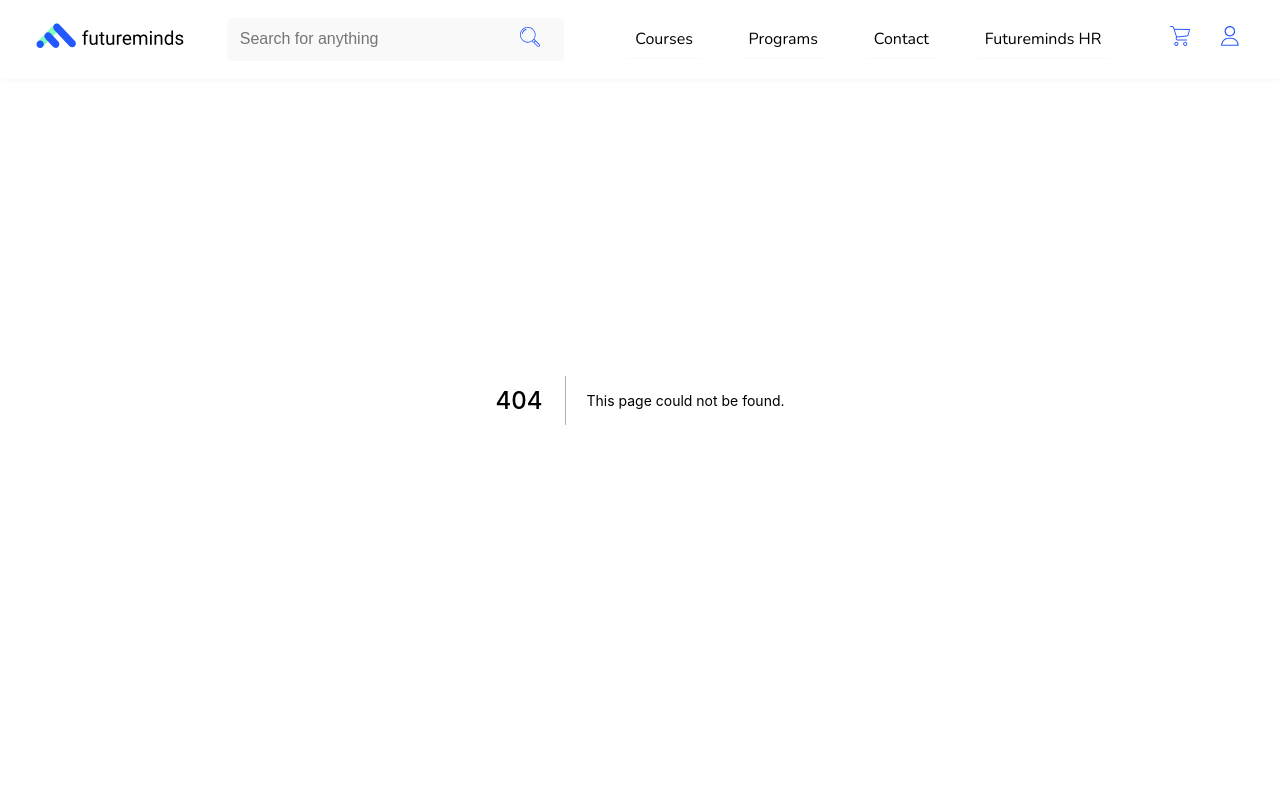
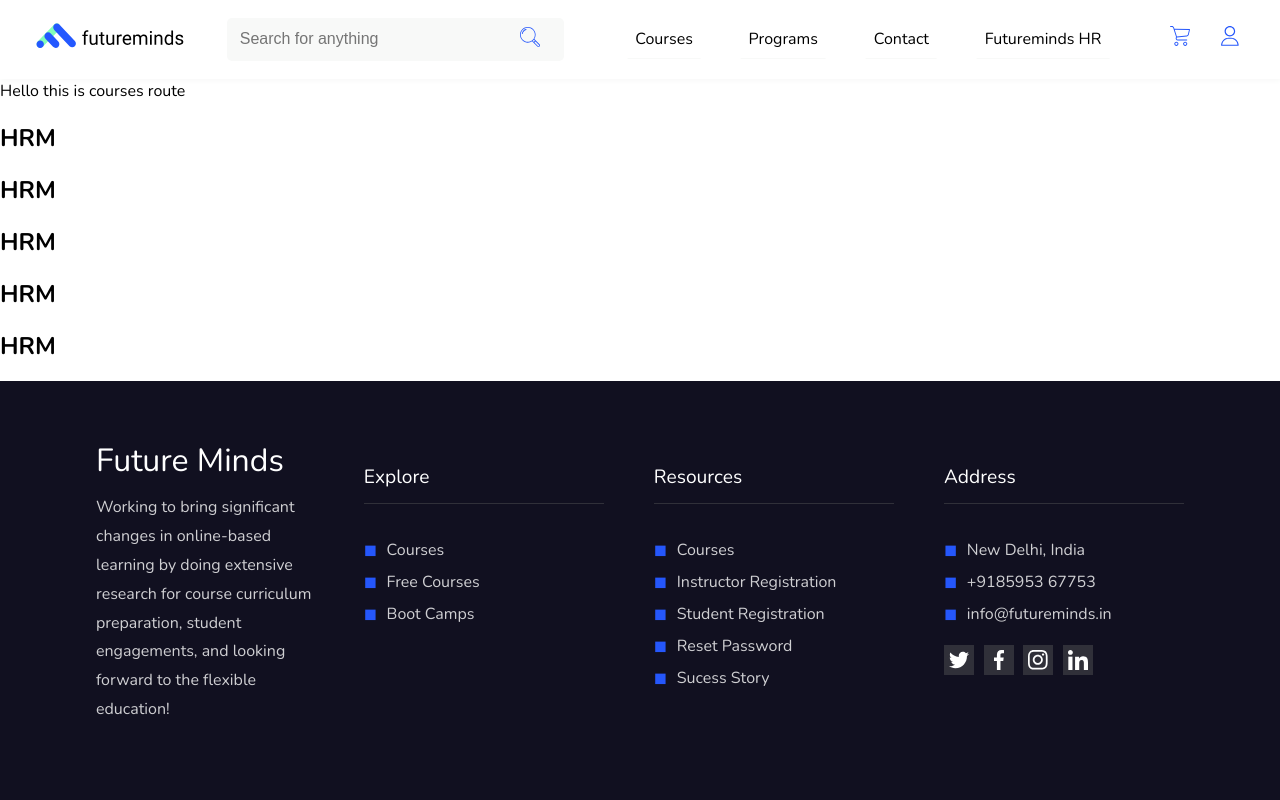
Before and after one commit to Hardikbhanot/Future-Minds, a Next.js app: page /courses in a window 1280 px wide. Before the commit this address had no page. Shown: the top 800 px of the page. Built offline with nearby package versions, Linux system fonts and the light colour scheme.

Commit message:
courses and dynamic route added

```diff
--- /dev/null
+++ b/components/CoursesCard/CourseCard.module.scss
@@ -0,0 +1,3 @@
+.course_card {
+  background-image: purple;
+}
--- /dev/null
+++ b/components/CoursesCard/CourseCard.tsx
@@ -0,0 +1,24 @@
+import styles from './CourseCard.module.scss';
+
+interface courseFields {
+  courseId: number;
+  courseImg: string;
+  courseName: string;
+  discription: string;
+  noOfCourses: number;
+  noOfStudents: number;
+}
+
+interface pageProps {
+  course: courseFields;
+}
+
+const CourseCard = (props: pageProps) => {
+  return (
+    <section className={styles.course_card}>
+      <h1>{props.course.courseName}</h1>
+    </section>
+  );
+};
+
+export default CourseCard;
--- a/components/LayoutComponents/Footer/Footer.module.scss
+++ b/components/LayoutComponents/Footer/Footer.module.scss
@@ -5,7 +5,7 @@
 
 .footer {
   font-family: 'Nunito', 'Inter', sans-serif;
-  width: sizes.$wd-100;
+  width: 100%;
   display: flex;
   flex-direction: column;
   color: colors.$clr-white;
@@ -27,7 +27,7 @@
   .main_heading {
     margin: 0;
     font-weight: 400;
-    font-size: fonts.$fs-nr;
+    font-size: 1.5em;
     line-height: sizes.$m-0;
     color: colors.$clr-white;
   }
--- /dev/null
+++ b/pages/courses/DynamicCourses.module.scss
@@ -0,0 +1,4 @@
+.dynamicCourses {
+  margin-top: 5rem;
+  text-align: center;
+}
--- /dev/null
+++ b/pages/courses/index.module.scss
@@ -0,0 +1,3 @@
+.courses {
+  margin-top: 5rem;
+}
--- /dev/null
+++ b/pages/courses/index.tsx
@@ -0,0 +1,71 @@
+import styles from './index.module.scss';
+import CourseCard from '../../components/CoursesCard/CourseCard';
+
+const Courses = () => {
+  const dummy_data = [
+    {
+      courseId: 1,
+      courseImg:
+        'https://images.pexels.com/photos/4348791/pexels-photo-4348791.jpeg?auto=compress&cs=tinysrgb&dpr=2&h=650&w=940',
+      courseName: 'HRM',
+      discription:
+        'Lorem ipsum dolor sit amet, consectetur adipisicing elit. Ipsa nisi illum veniam, doloribus quam eius!',
+      noOfCourses: 0,
+      noOfStudents: 1
+    },
+    {
+      courseId: 2,
+      courseImg:
+        'https://images.pexels.com/photos/4348791/pexels-photo-4348791.jpeg?auto=compress&cs=tinysrgb&dpr=2&h=650&w=940',
+      courseName: 'HRM',
+      discription:
+        'Lorem ipsum dolor sit amet, consectetur adipisicing elit. Ipsa nisi illum veniam, doloribus quam eius!',
+      noOfCourses: 0,
+      noOfStudents: 1
+    },
+    {
+      courseId: 3,
+      courseImg:
+        'https://images.pexels.com/photos/4348791/pexels-photo-4348791.jpeg?auto=compress&cs=tinysrgb&dpr=2&h=650&w=940',
+      courseName: 'HRM',
+      discription:
+        'Lorem ipsum dolor sit amet, consectetur adipisicing elit. Ipsa nisi illum veniam, doloribus quam eius!',
+      noOfCourses: 0,
+      noOfStudents: 1
+    },
+    {
+      courseId: 4,
+      courseImg:
+        'https://images.pexels.com/photos/4348791/pexels-photo-4348791.jpeg?auto=compress&cs=tinysrgb&dpr=2&h=650&w=940',
+      courseName: 'HRM',
+      discription:
+        'Lorem ipsum dolor sit amet, consectetur adipisicing elit. Ipsa nisi illum veniam, doloribus quam eius!',
+      noOfCourses: 0,
+      noOfStudents: 1
+    },
+    {
+      courseId: 5,
+      courseImg:
+        'https://images.pexels.com/photos/4348791/pexels-photo-4348791.jpeg?auto=compress&cs=tinysrgb&dpr=2&h=650&w=940',
+      courseName: 'HRM',
+      discription:
+        'Lorem ipsum dolor sit amet, consectetur adipisicing elit. Ipsa nisi illum veniam, doloribus quam eius!',
+      noOfCourses: 0,
+      noOfStudents: 1
+    }
+  ];
+
+  let card = dummy_data.map((course) => {
+    // console.log(course);
+    return <CourseCard key={course.courseId} course={course} />;
+  });
+
+  return (
+    <main className={styles.courses}>
+      <div>Hello this is courses route</div>
+      {card}
+    </main>
+  );
+};
+
+export default Courses;
```
Also changed, not shown: pages/courses/[courseName].tsx (added, +15 -0 lines).
